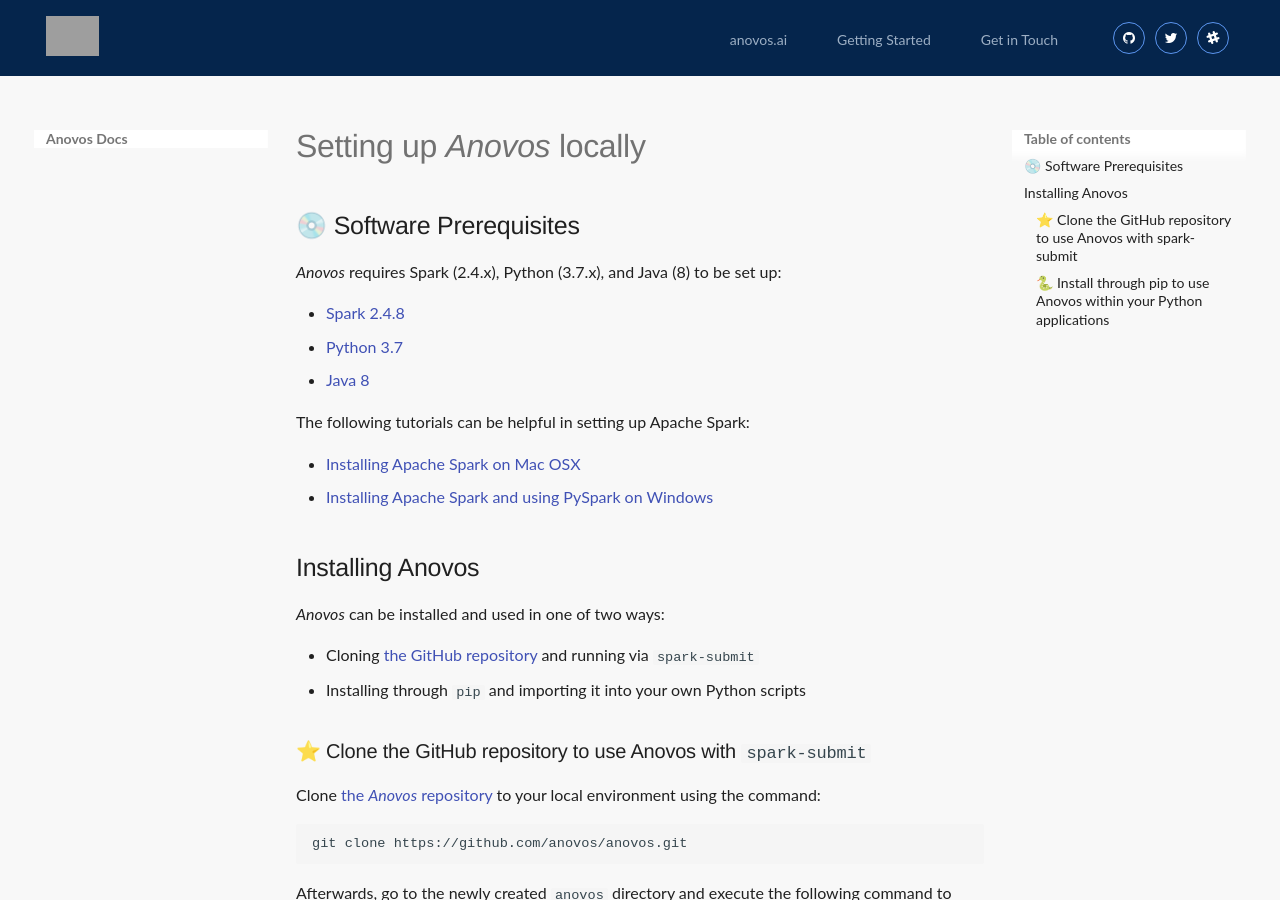
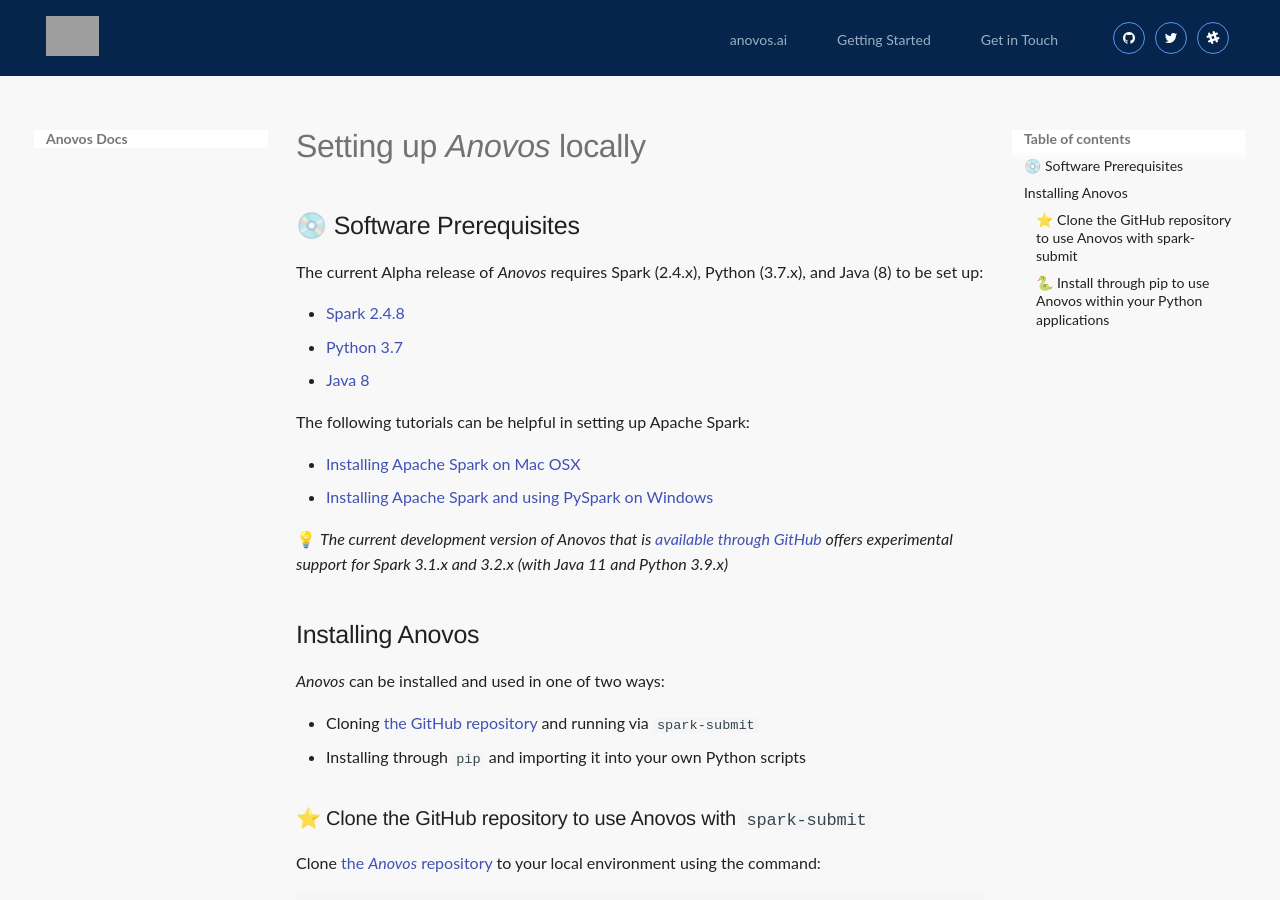
Before and after one commit to anovos/anovos-docs, an MkDocs documentation site: the page built from docs/using-anovos/setting-up/locally.md, in a window 1280 px wide and 900 px high. Built offline with MkDocs 1.6.1 and Material for MkDocs 9.7.7, drawn with Linux system fonts in a browser that asks for light colours; grey boxes are pictures that could not be loaded.

Commit message:
Add notes on Spark 3 compatibility

```diff
--- a/docs/using-anovos/setting-up/locally.md
+++ b/docs/using-anovos/setting-up/locally.md
@@ -2,7 +2,7 @@
 
 ## 💿 Software Prerequisites
 
-_Anovos_ requires Spark (2.4.x), Python (3.7.x), and Java (8) to be set up:
+The current Alpha release of _Anovos_ requires Spark (2.4.x), Python (3.7.x), and Java (8) to be set up:
 
 - [Spark 2.4.8](https://spark.apache.org/docs/2.4.8/ )
 - [Python 3.7](https://www.python.org/downloads/release/python-378/)
@@ -12,6 +12,9 @@
 
 - [Installing Apache Spark on Mac OSX](https://kevinvecmanis.io/python/pyspark/install/2019/05/31/Installing-Apache-Spark.html)
 - [Installing Apache Spark and using PySpark on Windows](https://towardsdatascience.com/installing-apache-pyspark-on-windows-10-f5f0c506bea1)
+
+💡 _The current development version of Anovos that is [available through GitHub](https://github.com/anovos/anovos) offers experimental
+support for Spark 3.1.x and 3.2.x (with Java 11 and Python 3.9.x)_
 
 ## Installing Anovos
 
```
Also changed, not shown: docs/using-anovos/roadmap.md (+2 -0 lines).
